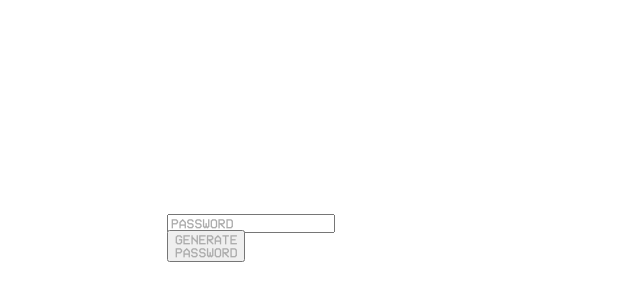
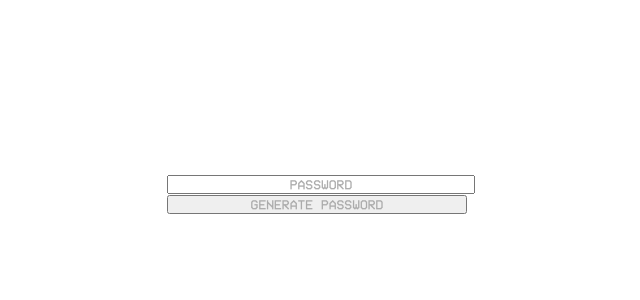
Before and after one commit to DeclanBernardin/PasswordGenerator, a React (Create React App) app: page / in a window 1280 px wide. Shown: the part 186-486 px from the top of the page, without its empty margins (409-1049 px from the left). Built offline with nearby package versions, Linux system fonts and the light colour scheme.

Commit message:
added some styling changes

```diff
--- a/src/App.css
+++ b/src/App.css
@@ -1,16 +1,17 @@
 .container{
-  margin: auto;
   position: absolute;
-  top: 50%; left: 45%; bottom: 0; right: 0;
+
+  top: 45%; left: 45%; bottom: 0; right: 0;
 }
 
 .password{
- position: absolute;
+  text-align: center;
  font-family: test, helvetica, sans-serif;
  color: #ababab;
  text-rendering: optimizeLegibility;
  text-transform: uppercase;
  padding: 20;
+ width: 300px
 }
 
 @font-face{
--- a/src/App.js
+++ b/src/App.js
@@ -25,7 +25,7 @@ class App extends Component {
   render(){
     return (
     <div className="container">
-      <div className="password">
+      <div>
           <input className="password" value={this.state.finalPW}></input>
         <br/>
           <button className="password" onClick={this.togglePassword}>Generate Password</button>
```
